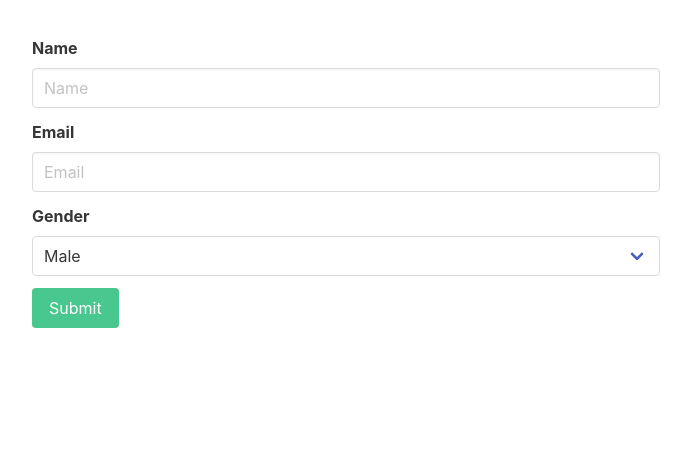
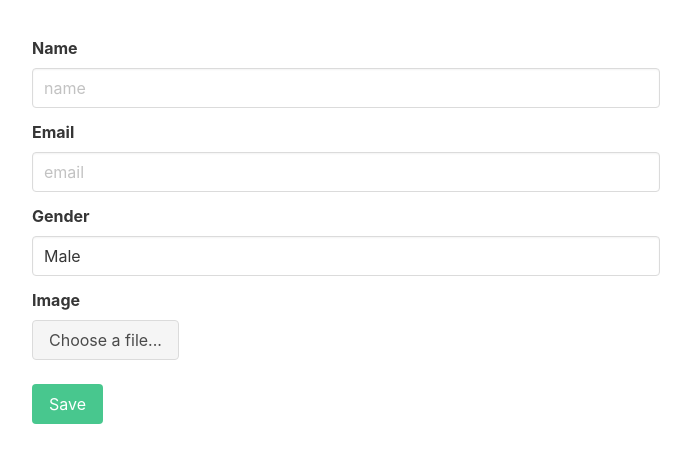
Before and after one commit to rizqisamawa/mern-crud, a React (Vite) app in the folder frontend/: page /add in a window 1280 px wide. Shown: the top 462 px of the page, without its empty margins (294-985 px from the left). Built offline with nearby package versions, Linux system fonts and the light colour scheme.

Commit message:
add users

```diff
--- a/frontend/src/components/AddUsers.jsx
+++ b/frontend/src/components/AddUsers.jsx
@@ -6,15 +6,28 @@ const AddUsers = () => {
   const [name, setName] = useState("");
   const [email, setEmail] = useState("");
   const [gender, setGender] = useState("Male");
+  const [file, setFile] = useState("");
+  const [preview, setPreview] = useState("");
   const navigate = useNavigate();
+
+  const loadImage = (e) => {
+    const image = e.target.files[0];
+    setFile(image);
+    setPreview(URL.createObjectURL(image));
+  };
 
   const createHandeler = async (e) => {
     e.preventDefault();
+    const formData = new FormData();
+    formData.append("name", name);
+    formData.append("email", email);
+    formData.append("gender", gender);
+    formData.append("file", file);
     try {
-      await axios.post("http://localhost:5000/users", {
-        name,
-        email,
-        gender,
+      await axios.post("http://localhost:5000/users", formData, {
+        headers: {
+          "Content-type": "multipart/form-data",
+        },
       });
       navigate("/");
     } catch (err) {
@@ -22,7 +35,7 @@ const AddUsers = () => {
     }
   };
   return (
-    <div className="columns mt-5 is-centered">
+    <div className="columns is-centered mt-5">
       <div className="column is-half">
         <form onSubmit={createHandeler}>
           <div className="field">
@@ -31,9 +44,9 @@ const AddUsers = () => {
               <input
                 type="text"
                 className="input"
-                placeholder="Name"
                 value={name}
                 onChange={(e) => setName(e.target.value)}
+                placeholder="name"
               />
             </div>
           </div>
@@ -43,30 +56,54 @@ const AddUsers = () => {
               <input
                 type="email"
                 className="input"
-                placeholder="Email"
                 value={email}
                 onChange={(e) => setEmail(e.target.value)}
+                placeholder="email"
               />
             </div>
           </div>
           <div className="field">
             <label className="label">Gender</label>
             <div className="control">
-              <div className="select is-fullwidth">
-                <select
-                  value={gender}
-                  onChange={(e) => setGender(e.target.value)}
-                >
-                  <option value="Male">Male</option>
-                  <option value="Female">Female</option>
-                </select>
+              <input
+                type="text"
+                className="input"
+                value={gender}
+                onChange={(e) => setGender(e.target.value)}
+                placeholder="gender"
+              />
+            </div>
+          </div>
+          <div className="field">
+            <label className="label">Image</label>
+            <div className="control">
+              <div className="file">
+                <label className="file-label">
+                  <input
+                    type="file"
+                    className="file-input"
+                    onChange={loadImage}
+                  />
+                  <span className="file-cta">
+                    <span className="file-label">Choose a file...</span>
+                  </span>
+                </label>
               </div>
             </div>
           </div>
-          <div className="field">
-            <button type="submit" className="button is-success">
-              Submit
-            </button>
+
+          {preview && (
+            <figure className="image is-128x128">
+              <img src={preview} alt="preview image" />
+            </figure>
+          )}
+
+          <div className="field mt-5">
+            <div className="control">
+              <button type="submit" className="button is-success">
+                Save
+              </button>
+            </div>
           </div>
         </form>
       </div>
```
